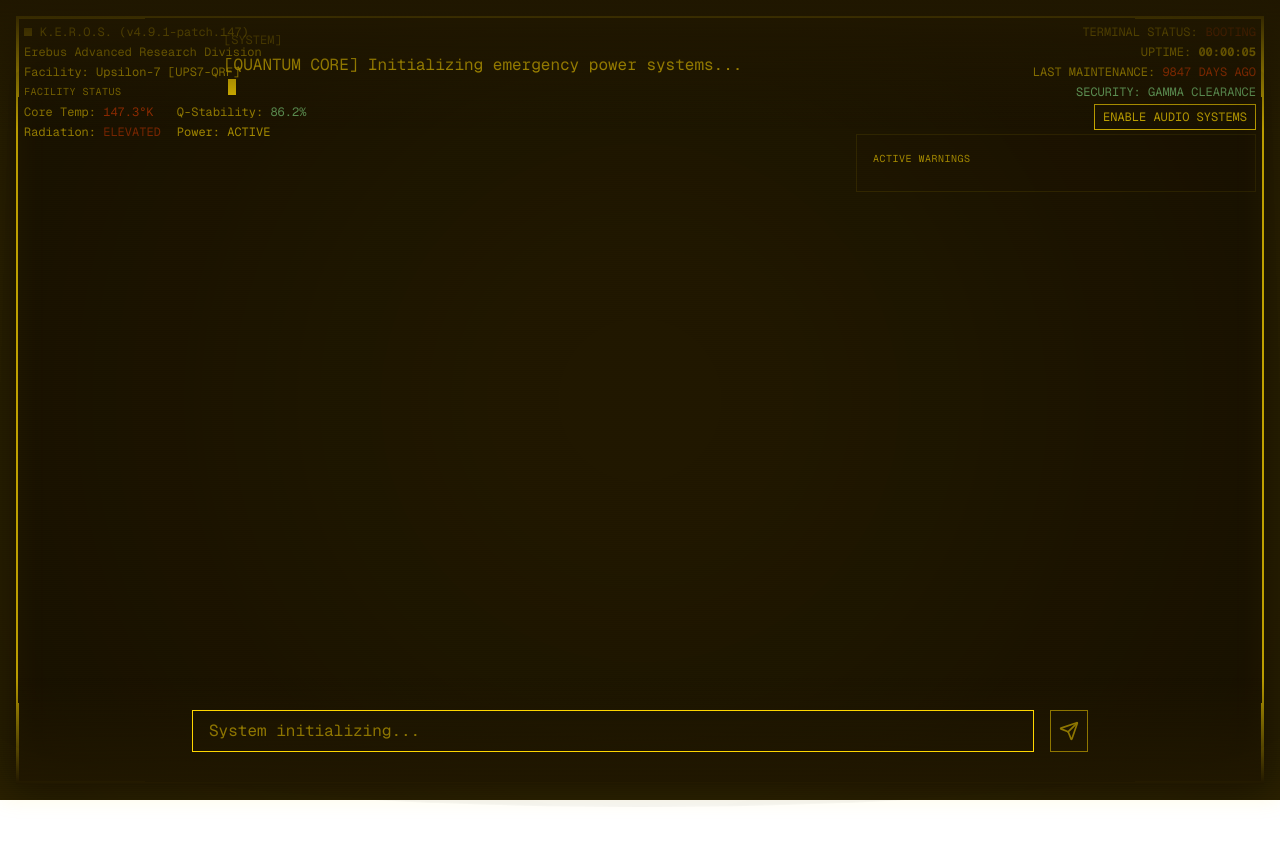
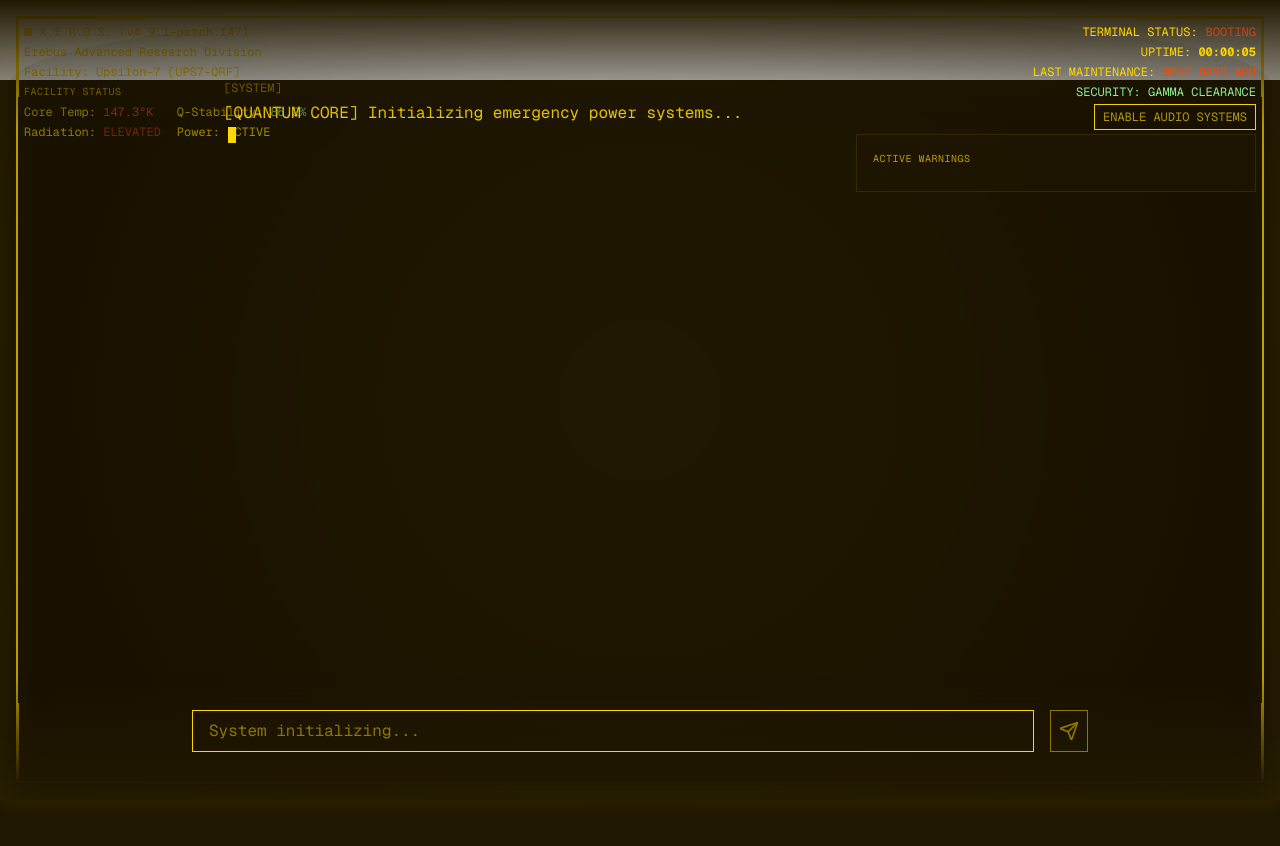
Before and after one commit to Auglon/v.2, a Next.js app: page / in a window 1280 px wide. Shown: the top 846 px of the page. Before the commit the page ends 800 px from the top, so only its background shows below. Built offline with nearby package versions, Linux system fonts and the light colour scheme; what markdown-it-katex would draw is missing.

Commit message:
modified:   app/layout.tsx

```diff
--- a/app/components/ChatInterface.tsx
+++ b/app/components/ChatInterface.tsx
@@ -555,7 +555,7 @@ export default function ChatInterface() {
   //===================================================================================================
 
   return (
-    <div className="crt h-screen bg-[#201700] text-[#FFD700] font-mono relative overflow-hidden">
+    <div className="crt h-screen bg-[#201700] text-[#FFD700] font-mono relative">
       {/* CRT Effects Layer
           Provides visual effects like scan lines, flicker, and screen curvature */}
       <div className="absolute inset-0 pointer-events-none screen-curvature" />
@@ -593,7 +593,7 @@ export default function ChatInterface() {
           </div>
         </div>
       </div>
-      <div className="fixed top-6 right-6 text-xs text-right space-y-1">
+      <div className="fixed top-6 right-6 text-xs text-right space-y-1 interactive fixed interactive">
         <div className="flex items-center justify-end">
           <span>TERMINAL STATUS: </span>
           <span className={`ml-2 ${isBooted ? 'text-[#90EE90]' : 'text-[#FF4500] animate-pulse'}`}>
@@ -605,15 +605,14 @@ export default function ChatInterface() {
         <div className="text-[#90EE90]">SECURITY: GAMMA CLEARANCE</div>
         <button
           onClick={audioEnabled ? disableAudio : enableAudio}
-          className="mt-4 px-2 py-1 border border-[#FFD700] hover:bg-[#FFD700] hover:text-[#201700] relative w-200px"
+          className="mt-4 px-2 py-1 border text-[#dfc00dc2] border-[#ffd900f6] hover:bg-[#e9c60098] hover:text-[#201700] cursor-pointer control-layer"
         >
           {audioEnabled ? 'DISABLE AUDIO SYSTEMS' : 'ENABLE AUDIO SYSTEMS'}
         </button>
 
-
         {/* Warning Messages Section */}
-          <div className="mt-15 text-left border w-[400px] border-[#FFD700]/10 p-4 bg-[#201700]/50">
-            <div className="text-[10px] uppercase tracking-wider mb-2 text-[#FFD700] opacity-70">Active Warnings</div>
+        <div className="mt-3rem text-left border w-[400px] border-[#FFD700]/10 p-4 bg-[#201700]/50">
+          <div className="text-[10px] mt-3rem uppercase tracking-wider mb-2 text-[#FFD700] opacity-70">Active Warnings</div>
           <div className="space-y-2">
             {displayedMessages.filter(msg =>
               msg.content?.includes('[WARNING]') ||
@@ -647,7 +646,7 @@ export default function ChatInterface() {
       </div>
 
       {/* Main Content Area with Chat */}
-      <div className="flex h-[calc(100vh-8rem)] mx-4 mt-20 mb-24">
+      <div className="flex h-[calc(100vh-8rem)] mx-4 mt-20 mb-24 interactive-container">
         {/* Chat Messages Area */}
         <div className="flex-1 overflow-y-auto relative
         before:content-['']
@@ -722,7 +721,7 @@ export default function ChatInterface() {
           Message input with submit button */}
       <form
         onSubmit={onSubmit}
-        className="fixed bottom-4 inset-x-4 p-8 bg-gradient-to-t from-[#201700] to-transparent"
+        className="fixed bottom-4 inset-x-4 p-8 bg-gradient-to-t from-[#201700] to-transparent interactive fixed interactive"
       >
         <div className="max-w-4xl mx-auto flex gap-4">
           <div className="flex-1 relative">
--- a/app/globals.css
+++ b/app/globals.css
@@ -12,6 +12,14 @@
   .dark {
     --background: 222.2 84% 4.9%;
     --foreground: 0 0% 100%;
+  }
+}
+
+@layer components {
+  .above-overlay {
+    pointer-events: auto;
+    position: relative;
+    z-index: 40;
   }
 }
 
@@ -62,6 +70,12 @@ body {
   );
 }
 
+.above-overlay {
+  pointer-events: auto;
+  position: relative;
+  z-index: 40;
+}
+
 .screen-curve {
   background: radial-gradient(
     circle at center,
@@ -93,6 +107,7 @@ body {
   50% { opacity: 0.8; }
   100% { opacity: 1; }
 }
+
 @keyframes flicker {
   0% { opacity: 0.98; }
   5% { opacity: 0.95; }
@@ -289,3 +304,48 @@ body {
     display: none;             /* Chrome, Safari and Opera */
   }
 }
+
+/* Ensure all overlay effects don't interfere with interactions */
+.crt::before,
+.crt::after,
+.screen-curvature,
+.bg-scanline,
+.bg-vignette,
+.screen-curve,
+.screen-glow,
+.crt-flicker,
+.crt-slow-flicker,
+.crt-scanline,
+.scanline,
+#noise,
+[class*="pointer-events-none"] {
+  pointer-events: none !important;
+  z-index: 1;
+}
+
+/* Interactive elements should be above overlays */
+.interactive-container {
+  position: relative;
+  z-index: 20;
+}
+
+/* Status panel and controls */
+.status-panel {
+  position: relative;
+  z-index: 30;
+}
+
+/* Form controls need highest z-index */
+.control-layer {
+  position: relative;
+  z-index: 40;
+}
+
+/* Ensure proper stacking for fixed elements */
+.fixed {
+  z-index: 2;
+}
+
+.fixed.interactive {
+  z-index: 30;
+}
--- a/app/layout.tsx
+++ b/app/layout.tsx
@@ -19,7 +19,9 @@ export default function RootLayout({
         <link rel="stylesheet" href="https://cdnjs.cloudflare.com/ajax/libs/KaTeX/0.5.1/katex.min.css" />
       </head>
       <body className="min-h-screen bg-background antialiased">
-        {children}
+        <div className="relative">
+          {children}
+        </div>
       </body>
     </html>
   )
```
Lines whose indentation alone changed are shown as unchanged.
